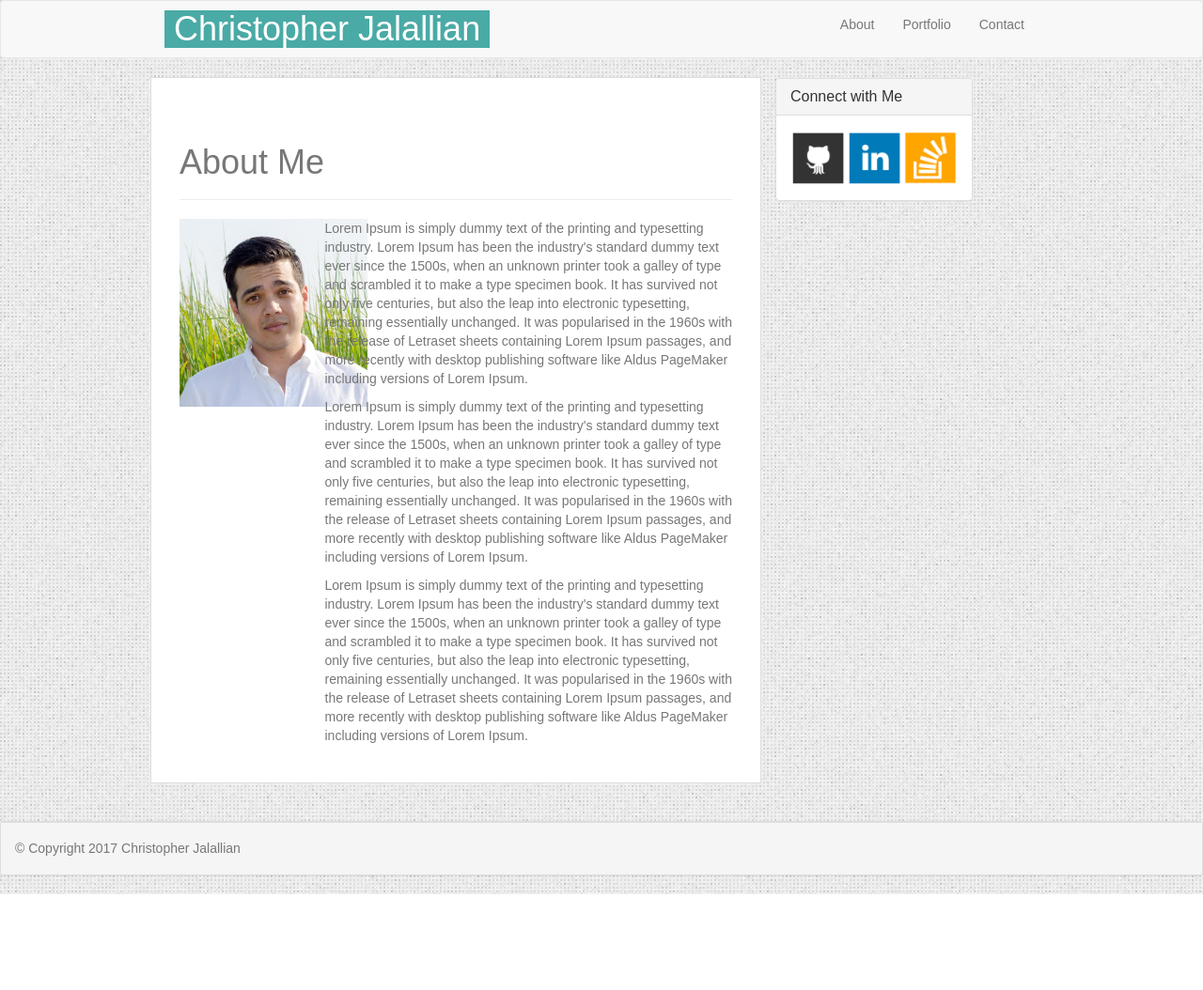
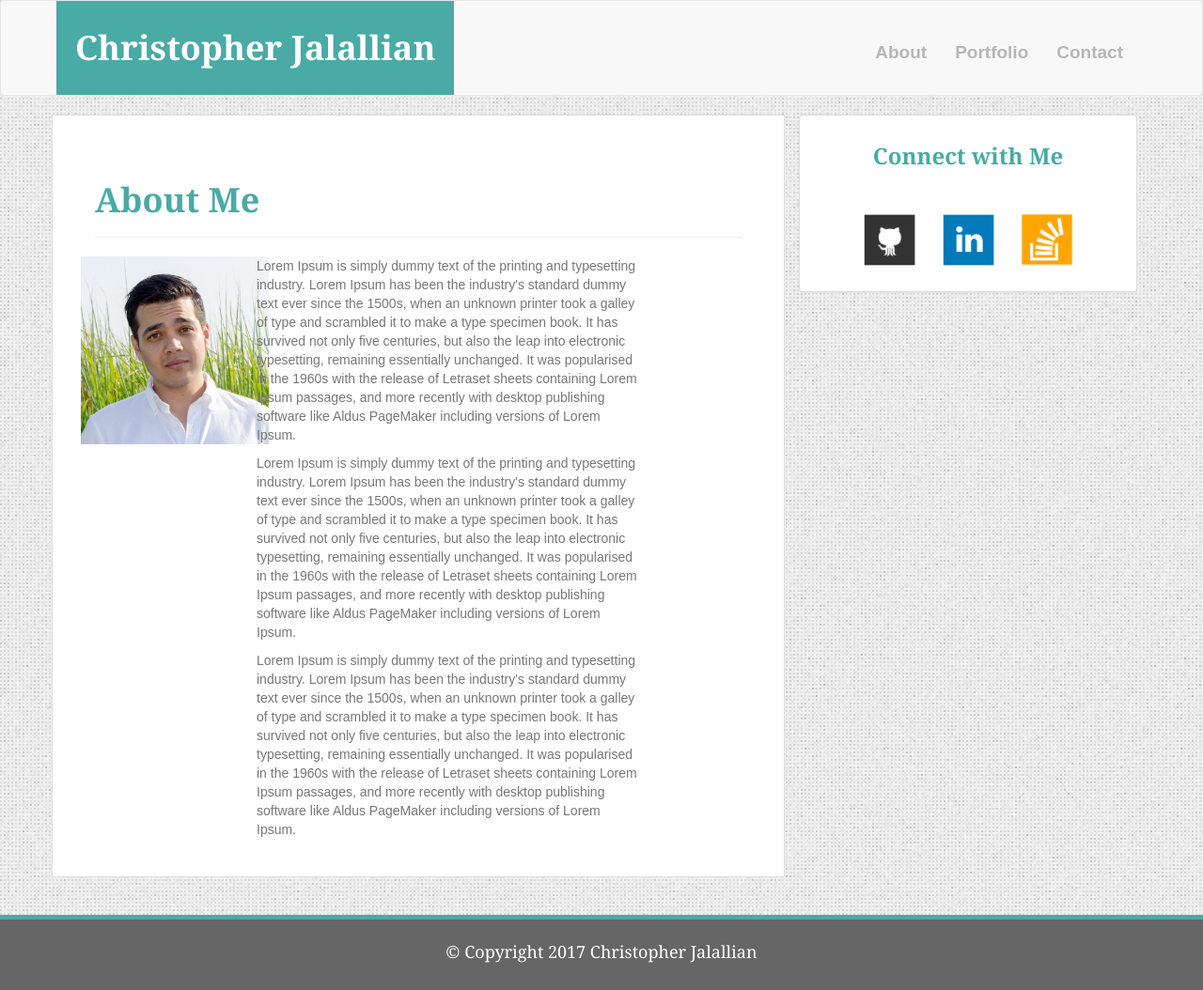
Before and after one commit to chrisjal/Bootstrap-Portfolio, a plain HTML site: page index.html in a window 1280 px wide. Shown: the whole page at 94% size. Before the commit the page ends 952 px from the top, so only its background shows below. Drawn offline with nearby package versions, Linux system fonts and the light colour scheme.

Commit message:
Updated basic index and styling

```diff
--- a/assets/css/style.css
+++ b/assets/css/style.css
@@ -1,3 +1,7 @@
+h1,h2,h3,h4,h5,h6 {
+  font-family: Georgia, Times, 'Times New Roman', serif;
+}
+
 body {
 	background-image: url(../images/squairy_light_@2X.png);
 	color: #777777;
@@ -7,31 +11,72 @@ body {
 }
 
 
-.container {
-	width: 100%;
-	max-width: 960px;
+/*.container {
 	margin: 0 auto;
 	clear: both;
+}*/
+
+.navFont {
+	margin-top: 30px;
+	font-size: 19px;
+	font-weight: 600;
+	opacity: 0.5;
 }
 
-/*.navbar {
-	height: 80px;
-}
-*/
+
 .brandHead {
 	background: #4aaaa5;
-	height: 40px;
+	height: 100px;
 	color: #ffffff;
-	padding: 0px 10px 0px 10px;
-	margin: 10px 0px 10px 0px;
+	padding: 30px 20px 25px 20px;
+	margin: 0px 0px 0px -10px;
+/*	font-size: 48px;*/
+	font-weight: 600;
+	text-align: center;
+}
+
+.h1-about {
+	color: #4aaaa5;
+	font-weight: 600;
+}
+
+.panel-title {
+	color: #4aaaa5;
 }
 
 .main-section {
-	float: left;
-	width: 100%;
-	max-width: 650px;
 	padding: 30px;
 	margin: 0 0 40px;
 	background: #fff;
 	border: 1px solid #ddd;
 }
+
+#img-thumbnail {
+	display: inline-block;
+}
+
+.connectTitle {
+	color: #4aaaa5;
+	font-weight: 600;
+}
+
+.connectTiles {
+	padding: 0px;
+	margin: 10px 10px 10px 10px;
+}
+
+.botFooter {
+	clear: fixed;
+	position: relative;
+}
+
+.botPanFooter {
+	color: #ffffff;
+	text-align: center;
+	height: 80px;
+	background: #666666;
+	border-top: 5px solid #4aaaa5;
+	clear: padding;
+	padding: 15px 0px 15px 0px;
+	margin-bottom: -15px;
+}
--- a/index.html
+++ b/index.html
@@ -13,13 +13,21 @@
 </head>
 <body>
 
-	<nav class="navbar navbar-default">
+	<nav class="navbar navbar-default" role="navigation">
 		<div class="container">
+
 			<div class="navbar-header">
 				<h1 class="brandHead">Christopher Jalallian</h1>
+
+				<button type="button" class="navbar-toggle collapsed" data-toggle="collapse" data-target="#bs-example-navbar-collapse-1">
+					<span class="sr-only">Toggle Navigation</span>
+	                <span class="icon-bar"></span>
+	                <span class="icon-bar"></span>
+	                <span class="icon-bar"></span>
+				</button>
 			</div>
 			<div class="collapse navbar-collapse" id="bs-example-navbar-collapse-1">
-				<ul class="nav navbar-nav navbar-right">
+				<ul class="nav navbar-nav navbar-right navFont">
 					<li><a href="index.html">About</a></li>
 					<li><a href="portfolio.html">Portfolio</a></li>
 					<li><a href="contact.html">Contact</a></li>
@@ -31,40 +39,61 @@
 	<div class="container">
 		<div class="row">
 			<div class="col-md-8 main-section">
-				<div class="page-header">
-					<h1>About Me</h1>
+				<div class="col-md-12">
+					<div class="page-header">
+						<h1 class="h1-about">About Me</h1>
+					</div>
 				</div>
 				<div class="row">
 					<div class="col-md-3">
 						<img src="assets/images/chrisj_profile.jpg" alt="Chris Jalallian" width= "200" id="img-thumbnail">
 					</div>
-					<div class="col-md-9">
+					<div class="col-md-7">
 						<p>Lorem Ipsum is simply dummy text of the printing and typesetting industry. Lorem Ipsum has been the industry's standard dummy text ever since the 1500s, when an unknown printer took a galley of type and scrambled it to make a type specimen book. It has survived not only five centuries, but also the leap into electronic typesetting, remaining essentially unchanged. It was popularised in the 1960s with the release of Letraset sheets containing Lorem Ipsum passages, and more recently with desktop publishing software like Aldus PageMaker including versions of Lorem Ipsum.</p>
 						<p>Lorem Ipsum is simply dummy text of the printing and typesetting industry. Lorem Ipsum has been the industry's standard dummy text ever since the 1500s, when an unknown printer took a galley of type and scrambled it to make a type specimen book. It has survived not only five centuries, but also the leap into electronic typesetting, remaining essentially unchanged. It was popularised in the 1960s with the release of Letraset sheets containing Lorem Ipsum passages, and more recently with desktop publishing software like Aldus PageMaker including versions of Lorem Ipsum.</p>
 						<p>Lorem Ipsum is simply dummy text of the printing and typesetting industry. Lorem Ipsum has been the industry's standard dummy text ever since the 1500s, when an unknown printer took a galley of type and scrambled it to make a type specimen book. It has survived not only five centuries, but also the leap into electronic typesetting, remaining essentially unchanged. It was popularised in the 1960s with the release of Letraset sheets containing Lorem Ipsum passages, and more recently with desktop publishing software like Aldus PageMaker including versions of Lorem Ipsum.</p>
 					</div>
 				</div>
 			</div>
-			<div class="col-md-1">
-			</div>
-			<div class="col-md-3">
+<!-- column offset col-md-offset-0 -->
+			<div class="col-md-4">
 				<div class="panel panel-default">
-					<div class="panel-heading">
-						<h3 class="panel-title">Connect with Me</h3>
-					</div>
-					<div class="panel-body">
-						<a href= "https://github.com/chrisjal/" target="_blank"><img src="assets/images/github_square.png" width="60" id="img-thumbnail"></a><a href= "https://www.linkedin.com/in/christopherjal/" target="_blank"><img src="assets/images/linkedin_square.png" width="60" id="img-thumbnail"></a><a href= "https://stackoverflow.com/users/7994909/chrisjal?tab=profile" target="blank"><img src="assets/images/stackoverflow_new_square.png" width="58" id="img-thumbnail"></a>
-					</div>
-					</div>
+					<center>
+						<div class="panel-heading">
+							<h3 class="connectTitle">Connect with Me</h3>
+						</div>
+						<div class="row">
+							<div class="panel-body">
+								<!-- <div class="col-md-3">
+								</div>
+
+								<div class="col-md-2"> -->
+							<!-- 	<div class="connectTiles"> -->
+									<a href= "https://github.com/chrisjal/" target="_blank"><img src="assets/images/github_square.png" class="connectTiles" width="60" id="img-thumbnail"></a>
+								<!-- </div>
+								<div class="col-md-2"> -->
+									<a href= "https://www.linkedin.com/in/christopherjal/" target="_blank"><img src="assets/images/linkedin_square.png" class="connectTiles" width="60" id="img-thumbnail"></a>
+								<!-- </div>
+								<div class="col-md-2"> -->
+									<a href= "https://stackoverflow.com/users/7994909/chrisjal?tab=profile" target="blank"><img src="assets/images/stackoverflow_new_square.png" width="58" class="connectTiles" id="img-thumbnail"></a>
+								<!-- </div>
+
+								<div class="col-md-3">
+								</div> -->
+							<!-- 	</div> -->
+							</div>
+						</div>
+					</center>
 				</div>
 			</div>
 		</div>
 	</div>
-
-	<div class="panel panel-default">
-		<div class="panel-footer">
-			<h5>© Copyright 2017 Christopher Jalallian</h5>
+	<div class="botFooter">
+<!-- 	<div class="panel panel-default"> -->
+		<div class="botPanFooter">
+			<h4>© Copyright 2017 Christopher Jalallian</h4>
 		</div>
+<!-- 	</div> -->
 	</div>
 
 
```
